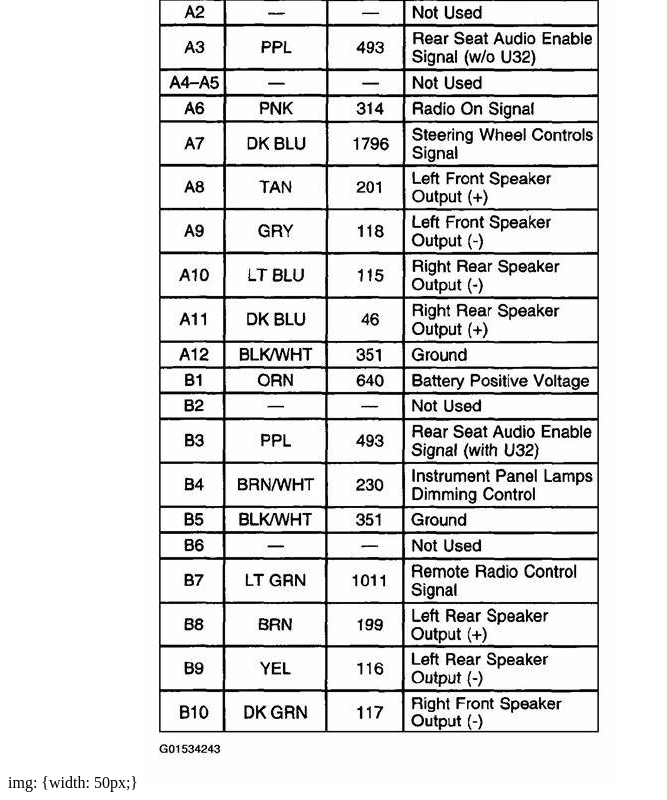
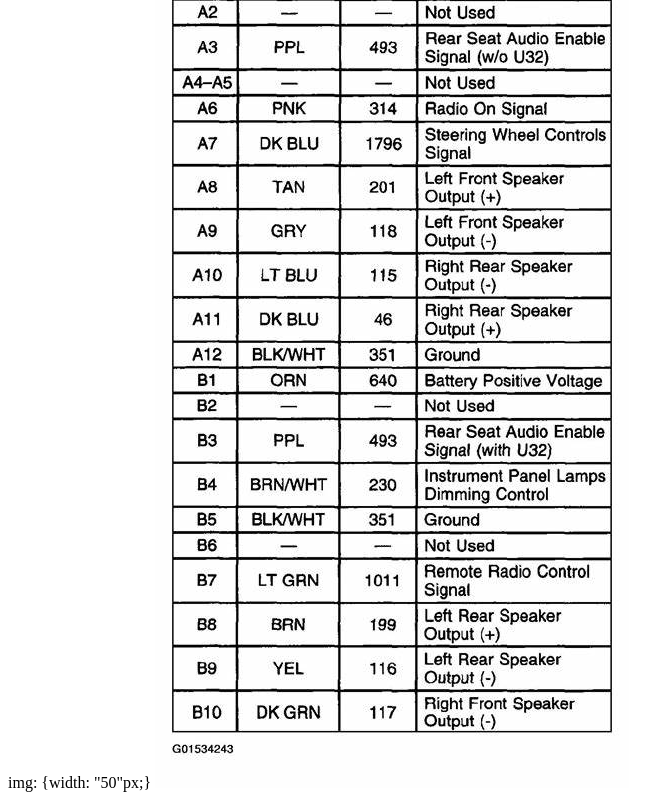
Before and after one commit to cade2j/test, a plain HTML site: page index.html in a window 1280 px wide. Shown: the part 472-1272 px from the top of the page, without its empty margins (0-667 px from the left). Drawn offline with Linux system fonts and the light colour scheme.

Commit message:
Update index.html

```diff
--- a/index.html
+++ b/index.html
@@ -1,7 +1,7 @@
 <!doctypehtml>
 <head>
 <stile>
-  img: {width: 50px;}
+  img: {width: "50"px;}
 </stile>
 
 </head>
```
